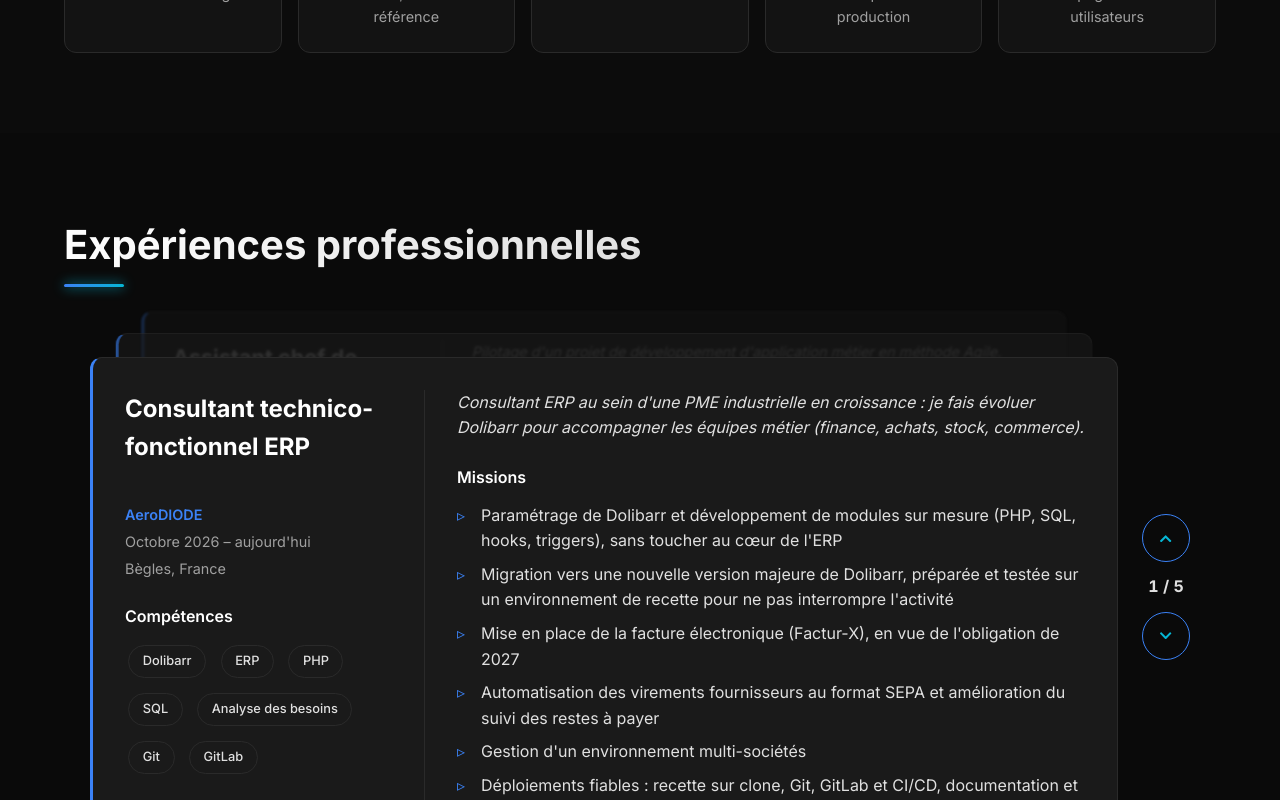
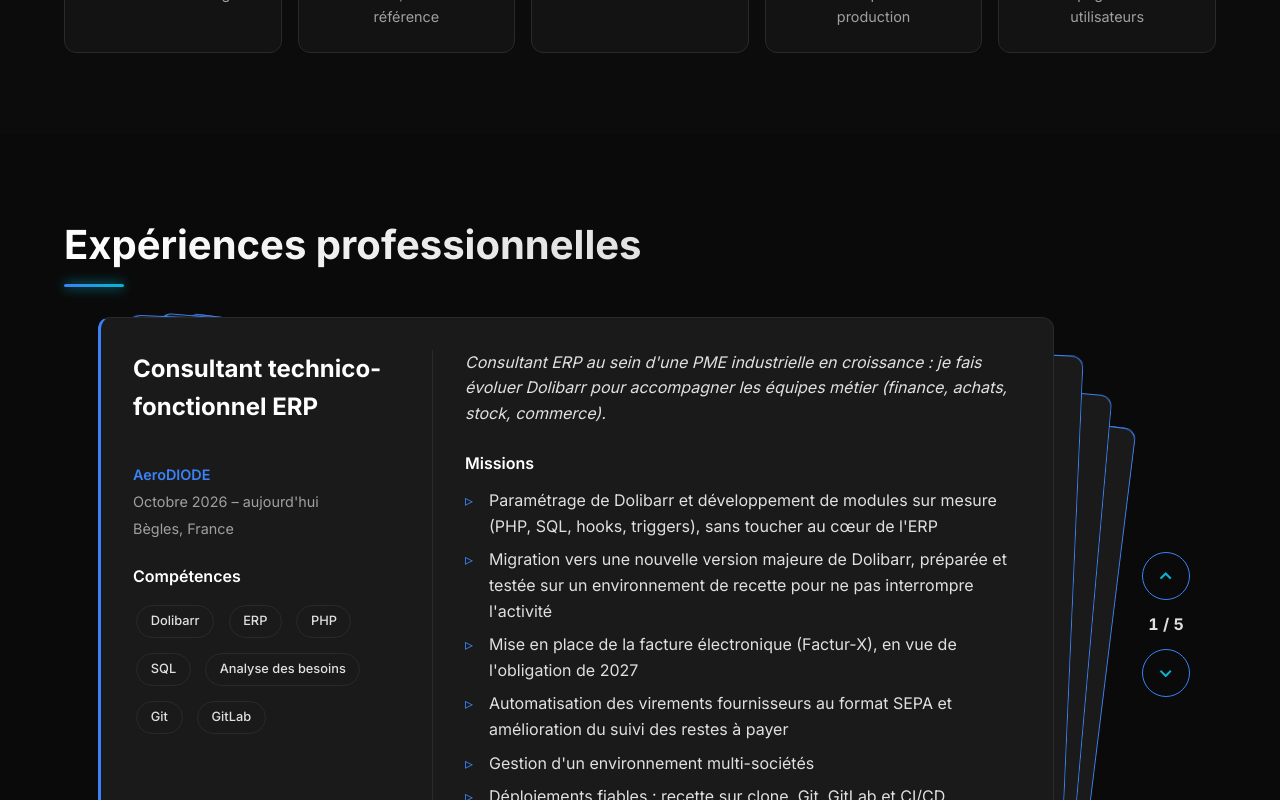
Before and after one commit to AmineCHIBOUB/portfolio, a React (Vite) app: page / in a window 1280 px wide. Shown: the part 2140-2940 px from the top of the page. Built offline with nearby package versions, Linux system fonts and the light colour scheme.

Commit message:
Expériences : vrai paquet de cartes (cartes décalées et tournées, passage sous le paquet)

```diff
--- a/src/components/sections/Projects.css
+++ b/src/components/sections/Projects.css
@@ -1,3 +1,7 @@
+.projects {
+  overflow-x: clip; /* la carte qui glisse sur le côté ne crée pas de défilement horizontal */
+}
+
 /* Paquet de cartes : toutes les cartes partagent la même case de grille,
    la hauteur du paquet est celle de la plus grande carte */
 .deck-layout {
@@ -12,7 +16,7 @@
   flex: 1;
   min-width: 0;
   display: grid;
-  padding-top: 48px; /* place pour les cartes qui dépassent derrière */
+  padding: 8px 64px 64px 8px; /* place pour les cartes qui dépassent derrière */
   outline: none;
 }
 
@@ -25,7 +29,7 @@
 .deck-card {
   grid-area: 1 / 1;
   transition: transform 0.45s cubic-bezier(0.22, 1, 0.36, 1), opacity 0.45s, filter 0.45s;
-  transform-origin: top center;
+  transform-origin: center;
 }
 
 /* Fond opaque : le texte des cartes de derrière ne doit pas se voir à travers */
@@ -39,53 +43,74 @@
   box-shadow: none;
 }
 
-/* Position selon la profondeur dans le paquet */
+/* Position selon la profondeur : chaque carte est décalée et tournée comme un jeu de cartes posé */
 .deck-card.depth-0 {
   transform: none;
-  opacity: 1;
 }
 
 .deck-card.depth-1 {
-  transform: translateY(-24px) scale(0.95);
-  opacity: 0.6;
-  filter: blur(0.5px);
+  transform: translate(18px, 18px) rotate(2.5deg);
   pointer-events: none;
 }
 
 .deck-card.depth-2 {
-  transform: translateY(-46px) scale(0.9);
-  opacity: 0.3;
-  filter: blur(1px);
+  transform: translate(36px, 36px) rotate(5deg);
   pointer-events: none;
 }
 
 .deck-card.depth-3 {
-  transform: translateY(-46px) scale(0.9);
-  opacity: 0;
+  transform: translate(52px, 52px) rotate(7deg);
   pointer-events: none;
 }
 
-/* La carte du dessus glisse vers le bas et disparaît, puis repart au fond */
-.deck-card.deck-out {
-  animation: deck-out 0.45s ease-in forwards;
+.deck-card:not(.depth-0) .card {
+  border-color: var(--accent-primary);
 }
 
-/* La carte ramenée devant arrive depuis le bas */
+.deck-card:not(.depth-0) .card > * {
+  visibility: hidden; /* dos de carte : on ne voit que le bord */
+}
+
+/* La carte du dessus glisse sur le côté puis passe sous le paquet */
+.deck-card.deck-out {
+  animation: deck-out 0.7s ease-in-out forwards;
+}
+
+/* La carte du fond ressort sur le côté puis se pose sur le dessus */
 .deck-card.deck-in {
-  animation: deck-in 0.45s cubic-bezier(0.22, 1, 0.36, 1);
+  animation: deck-in 0.7s ease-in-out;
 }
 
 @keyframes deck-out {
-  to {
-    transform: translateY(70px) rotate(-2deg) scale(0.97);
-    opacity: 0;
+  0%, 49% {
+    z-index: 50;
+  }
+  50% {
+    z-index: 0;
+    transform: translate(-110%, -10px) rotate(-12deg);
+    opacity: 1;
+  }
+  100% {
+    transform: translate(52px, 52px) rotate(7deg);
+    opacity: 1;
   }
 }
 
 @keyframes deck-in {
-  from {
-    transform: translateY(70px) rotate(2deg) scale(0.97);
-    opacity: 0;
+  0%, 49% {
+    z-index: 0;
+  }
+  50%, 100% {
+    z-index: 50;
+  }
+  0% {
+    transform: translate(52px, 52px) rotate(7deg);
+  }
+  50% {
+    transform: translate(-110%, -10px) rotate(-12deg);
+  }
+  100% {
+    transform: none;
   }
 }
 
--- a/src/components/sections/Projects.jsx
+++ b/src/components/sections/Projects.jsx
@@ -4,7 +4,7 @@ import { projects } from '../../data/portfolioData';
 import ProjectCard from '../ui/ProjectCard';
 import './Projects.css';
 
-const ANIMATION_MS = 450;
+const ANIMATION_MS = 700;
 
 // Expériences présentées comme un paquet de cartes : la carte du dessus est lisible,
 // les suivantes dépassent derrière. Les flèches font tourner le paquet.
```
